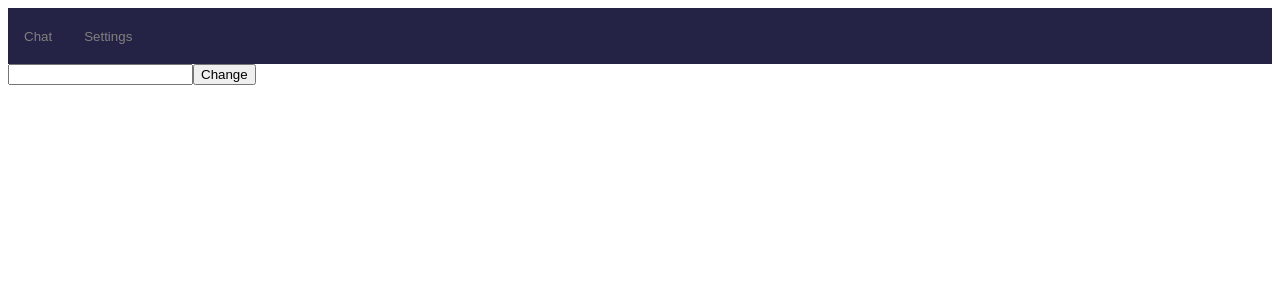
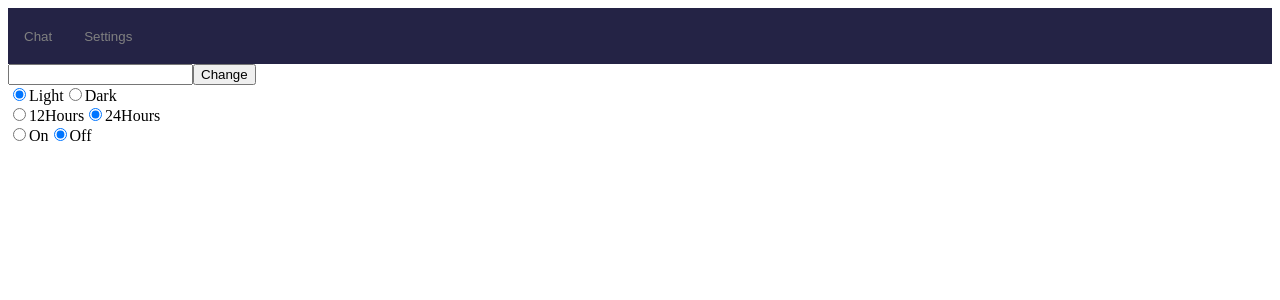
Before and after one commit to MBehtemam/socket-io-chat-client-react, a React (Create React App) app: page / in a window 1280 px wide. Both pictures are taken after a click on the button "Settings". Shown: the top 300 px of the page. Built offline with nearby package versions, Linux system fonts and the light colour scheme; no server answers.

Commit message:
update settings

```diff
--- /dev/null
+++ b/src/components/Containers/Settings/DisplayTime.js
@@ -0,0 +1,35 @@
+import React from "react";
+import { connect } from "react-redux";
+import { updateDisplayClock } from "../../../Logic/Actions/client";
+const DisplayTime = ({ twelveMode, updateDisplay }) => (
+  <form>
+    <label>
+      <input
+        type="radio"
+        value={true}
+        onChange={e => updateDisplay(e.target.value === "true" ? true : false)}
+        checked={true === twelveMode}
+      />
+      12Hours
+    </label>
+    <label>
+      <input
+        type="radio"
+        value={false}
+        onChange={e => updateDisplay(e.target.value === "true" ? true : false)}
+        checked={false === twelveMode}
+      />
+      24Hours
+    </label>
+  </form>
+);
+const mapStateToProps = state => ({
+  twelveMode: state.client.twelveMode
+});
+const mapDispatchToProps = dispatch => ({
+  updateDisplay: time => dispatch(updateDisplayClock(time))
+});
+export default connect(
+  mapStateToProps,
+  mapDispatchToProps
+)(DisplayTime);
--- /dev/null
+++ b/src/components/Containers/Settings/SendByShortCut.js
@@ -0,0 +1,35 @@
+import React from "react";
+import { connect } from "react-redux";
+import { sendByShortcut } from "../../../Logic/Actions/client";
+const DisplayTime = ({ sendByShortcutState, canSend }) => (
+  <form>
+    <label>
+      <input
+        type="radio"
+        value={true}
+        onChange={e => canSend(e.target.value === "true" ? true : false)}
+        checked={true === sendByShortcutState}
+      />
+      On
+    </label>
+    <label>
+      <input
+        type="radio"
+        value={false}
+        onChange={e => canSend(e.target.value === "true" ? true : false)}
+        checked={false === sendByShortcutState}
+      />
+      Off
+    </label>
+  </form>
+);
+const mapStateToProps = state => ({
+  sendByShortcutState: state.client.sendByShortcut
+});
+const mapDispatchToProps = dispatch => ({
+  canSend: s => dispatch(sendByShortcut(s))
+});
+export default connect(
+  mapStateToProps,
+  mapDispatchToProps
+)(DisplayTime);
--- /dev/null
+++ b/src/components/Containers/Settings/ThemeSelector.js
@@ -0,0 +1,35 @@
+import React from "react";
+import { connect } from "react-redux";
+import { clientUpdatetheme } from "../../../Logic/Actions/client";
+const themeSelector = ({ theme, changeTheme }) => (
+  <form>
+    <label>
+      <input
+        type="radio"
+        value="light"
+        onChange={e => changeTheme(e.target.value)}
+        checked={"light" === theme}
+      />
+      Light
+    </label>
+    <label>
+      <input
+        type="radio"
+        value="dark"
+        onChange={e => changeTheme(e.target.value)}
+        checked={"dark" === theme}
+      />
+      Dark
+    </label>
+  </form>
+);
+const mapStateToProps = state => ({
+  theme: state.client.theme
+});
+const mapDispatchToProps = dispatch => ({
+  changeTheme: theme => dispatch(clientUpdatetheme(theme))
+});
+export default connect(
+  mapStateToProps,
+  mapDispatchToProps
+)(themeSelector);
--- a/src/components/Containers/Settings/index.js
+++ b/src/components/Containers/Settings/index.js
@@ -2,13 +2,19 @@ import React, { Component } from "react";
 import Row from "../../Layout/Row";
 import Column from "../../Layout/Column";
 import ChangeUserName from "./ChangeUserName";
+import ThemeSelector from "./ThemeSelector";
+import DisplayTime from "./DisplayTime";
+import SendByShortCut from "./SendByShortCut";
 class Settings extends Component {
   render() {
     return (
       <Row>
-        <Row>
+        <Column>
           <ChangeUserName />
-        </Row>
+          <ThemeSelector />
+          <DisplayTime />
+          <SendByShortCut />
+        </Column>
       </Row>
     );
   }
--- a/src/logic/Actions/client.js
+++ b/src/logic/Actions/client.js
@@ -29,8 +29,12 @@ export const clientUpdateLang = lang => ({
   payload: lang
 });
 
+export const clientUpdatetheme = theme => ({
+  type: Actions.CLIENT_UPDATE_THEME,
+  payload: theme
+});
 export const updateDisplayClock = clockType => ({
-  type: Actions.CLIENT_SEND_BY_SHORTCUT,
+  type: Actions.CLIENT_UPDATE_DISPLAY_CLOCK,
   payload: clockType
 });
 export const sendByShortcut = send => ({
--- a/src/logic/Constants/Actions.js
+++ b/src/logic/Constants/Actions.js
@@ -5,6 +5,7 @@ export const CLIENT_UPDATE_DISPLAY_CLOCK = "CLIENT_UPDATE_DISPLAY_CLOCK";
 export const CLIENT_SEND_BY_SHORTCUT = "CLIENT_SEND_BY_SHORTCUT";
 export const CLIENT_UPDATE_LANG = "CLIENT_UPDATE_LANG";
 export const CLIENT_RESET_TO_DEFAULT = "CLIENT_RESET_TO_DEFAULT";
+export const CLIENT_UPDATE_THEME = "CLIENT_UPDATE_THEME";
 
 //Users Actions
 export const USERS_NEW_USER_JOIN = "USERS_NEW_USER_JOIN";
--- a/src/logic/Reducers/clientReducer.js
+++ b/src/logic/Reducers/clientReducer.js
@@ -37,6 +37,12 @@ const clientReducer = (state = defaultState, action) => {
         lang: action.payload
       };
     }
+    case Actions.CLIENT_UPDATE_THEME:
+      return {
+        ...state,
+        theme: action.payload
+      };
+
     case Actions.CLIENT_RESET_TO_DEFAULT: {
       return {
         ...state,
```
